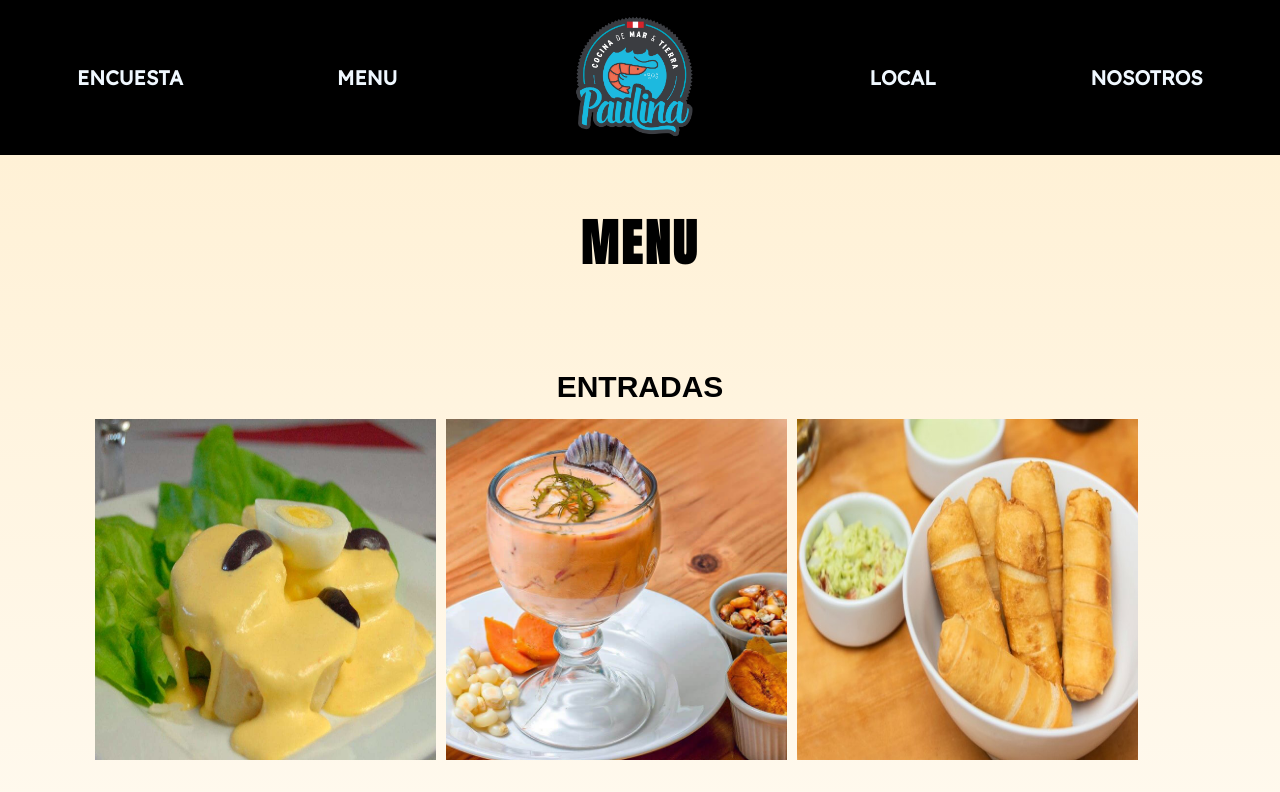
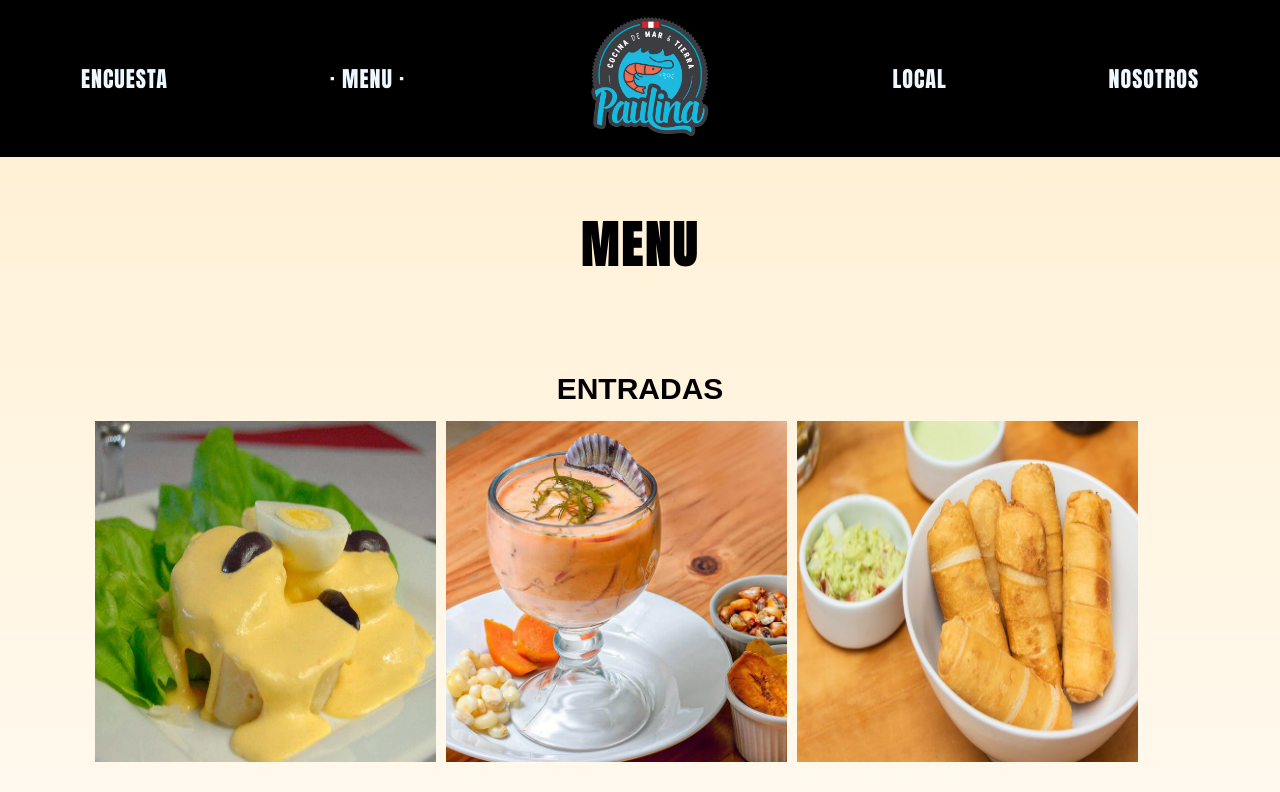
Before and after one commit to LuchoHuayta/PaulinaBSAS, a plain HTML site: page menu.html in a window 1280 px wide. Shown: the top 792 px of the page. Drawn offline with Linux system fonts and the light colour scheme.

Commit message:
headder terminado

```diff
--- a/menu.html
+++ b/menu.html
@@ -2,25 +2,30 @@
 <html lang="es">
 <head>
     <meta charset="utf-8" />
-    <title>Paulina Cocina de Mar y Tierra</title>
     <meta name="viewport" content="width=device-width, initial-scale=1.0">
+    <meta name="description" content="Pagina web de restaurante Paulina cocina de mar y tierra" />
     <meta name="author" content="Lucho Huayta" />
-    <link rel="stylesheet" href="style.css">
+    <meta name="keywords" content="restaurate comida peruana, restaurante peruano, restuarante peruano belgrano" />
+
     <link rel="preconnect" href="https://fonts.googleapis.com">
     <link rel="preconnect" href="https://fonts.gstatic.com" crossorigin>
-    <link href="https://fonts.googleapis.com/css2?family=Anton&family=Dancing+Script&family=Readex+Pro&display=swap" rel="stylesheet">
+    <link href="https://fonts.googleapis.com/css2?family=Anton&family=Dancing+Script&family=Montserrat&family=Readex+Pro&display=swap" rel="stylesheet">
+
+    <link rel="stylesheet" href="style.css">
+
     <title>Paulina - Menu</title>
 </head>
+
 <body>
     <header>
         <nav>
-        <ul class="navegacion">
-            <li><a href="encuesta.html">Encuesta</a></li>
-            <li><a href="#">Menu</a></li>
-            <li><a href="index.html"><img class="header__Logo" src="images/paulina-logo.png" alt="Logo Paulina"></a></li>
-            <li><a href="local.html">Local</a></li>
-            <li><a href="nosotros.html">Nosotros</a></li>
-        </ul>
+            <ul class="navegacion">
+                <li><a class="nav__link" href="encuesta.html">Encuesta</a></li>
+                <li><a class="nav__link" href="#">· Menu ·</a></li>
+                <li><a href="index.html"><img class="header__Logo" src="images/paulina-logo.png" alt="Logo Paulina"></a></li>
+                <li><a class="nav__link" href="local.html">Local</a></li>
+                <li><a class="nav__link" href="nosotros.html">Nosotros</a></li>
+            </ul>
         </nav>
     </header>
 
--- a/style.css
+++ b/style.css
@@ -14,11 +14,10 @@ body{
 
 .navegacion{
     background-color: black;
-    color: aliceblue;
-    font-family: 'Readex Pro', sans-serif;
-    font-size: 20px;
-    font-weight: bold;
+    font-family: 'Anton', sans-serif;
+    font-size: 22px;
     text-transform: uppercase;
+    letter-spacing: 1px;
 
     display: flex;
     flex-direction: row;
@@ -27,15 +26,29 @@ body{
     align-items: center;
 }
 
-a, a:visited, a:hover, a:active{
-    color: inherit;
+a, a:visited, a:active{
     text-decoration: none;
+    color: aliceblue;
 }
 
 .header__Logo{
     height: 150px;
     width: auto;
 }
+
+.nav__link{
+    display: inline-block;
+    transition: all 0.3s ease 0s;
+}
+
+.nav__link:hover{
+    color: #2cbce0;
+}
+
+
+
+
+
 main{
     background-image: linear-gradient(rgb(255, 241, 214),white);
 }
@@ -350,6 +363,10 @@ footer{
 
 @media (max-width: 700px){
 
+    .nav_link{
+        writing-mode: vertical-lr;
+    }
+
     .img-menu{
         width: 100%;
     }
```
Also changed, not shown: encuesta.html (+15 -10 lines), index.html (+7 -6 lines), local.html (+14 -9 lines), nosotros.html (+15 -10 lines).
